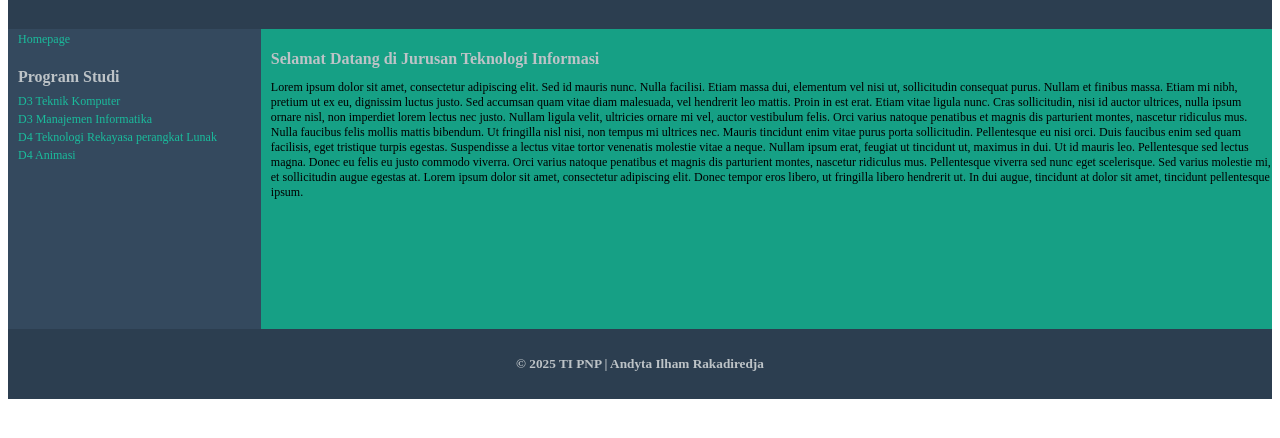
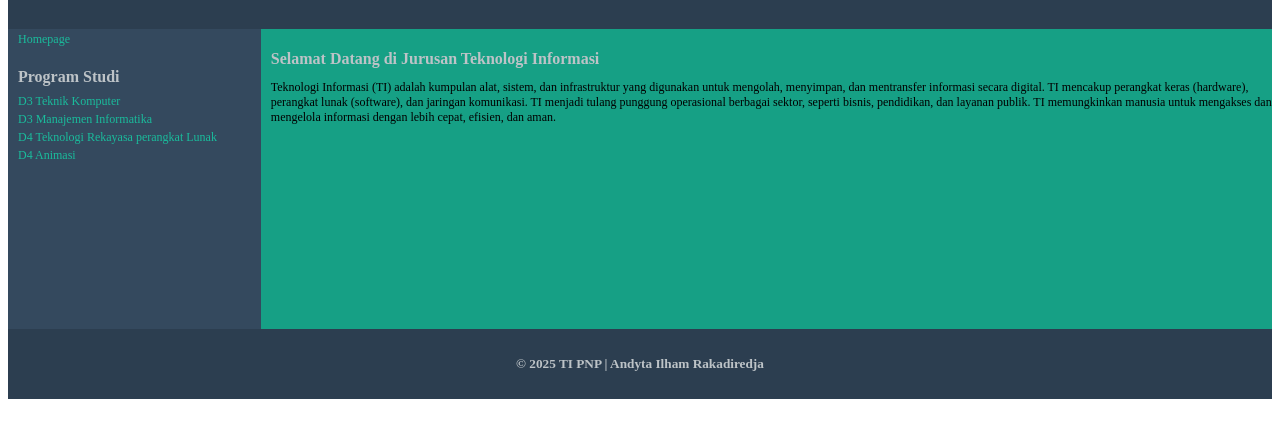
Before and after one commit to rakailham06/latihan-MenuTekinfo, a plain HTML site: page index.html in a window 1280 px wide. Shown: the part 66-504 px from the top of the page. Drawn offline with Linux system fonts and the light colour scheme.

Commit message:
Update index.html

```diff
--- a/index.html
+++ b/index.html
@@ -21,9 +21,11 @@
 		</div>
 		<div class="main">
 			<h4>Selamat Datang di Jurusan Teknologi Informasi</h4>
-			<p>Lorem ipsum dolor sit amet, consectetur adipiscing elit. Sed id mauris nunc. Nulla facilisi. Etiam massa dui, elementum vel nisi ut, sollicitudin consequat purus. Nullam et finibus massa. Etiam mi nibh, pretium ut ex eu, dignissim luctus justo. Sed accumsan quam vitae diam malesuada, vel hendrerit leo mattis. Proin in est erat. Etiam vitae ligula nunc. Cras sollicitudin, nisi id auctor ultrices, nulla ipsum ornare nisl, non imperdiet lorem lectus nec justo. Nullam ligula velit, ultricies ornare mi vel, auctor vestibulum felis. Orci varius natoque penatibus et magnis dis parturient montes, nascetur ridiculus mus.
-				Nulla faucibus felis mollis mattis bibendum. Ut fringilla nisl nisi, non tempus mi ultrices nec. Mauris tincidunt enim vitae purus porta sollicitudin. Pellentesque eu nisi orci. Duis faucibus enim sed quam facilisis, eget tristique turpis egestas. Suspendisse a lectus vitae tortor venenatis molestie vitae a neque. Nullam ipsum erat, feugiat ut tincidunt ut, maximus in dui. Ut id mauris leo. Pellentesque sed lectus magna. Donec eu felis eu justo commodo viverra. Orci varius natoque penatibus et magnis dis parturient montes, nascetur ridiculus mus. Pellentesque viverra sed nunc eget scelerisque. Sed varius molestie mi, et sollicitudin augue egestas at.
-				Lorem ipsum dolor sit amet, consectetur adipiscing elit. Donec tempor eros libero, ut fringilla libero hendrerit ut. In dui augue, tincidunt at dolor sit amet, tincidunt pellentesque ipsum.</p>
+			<p>Teknologi Informasi (TI) adalah kumpulan alat, sistem, dan infrastruktur yang digunakan untuk mengolah, menyimpan,
+			dan mentransfer informasi secara digital. TI mencakup perangkat keras (hardware), perangkat lunak (software), dan jaringan komunikasi.
+			TI menjadi tulang punggung operasional berbagai sektor, seperti bisnis, pendidikan, dan layanan publik. TI memungkinkan manusia untuk
+			mengakses dan mengelola informasi dengan lebih cepat, efisien, dan aman.
+			</p>
 			</p>
 		</div>
 		<div class="footer">
```
